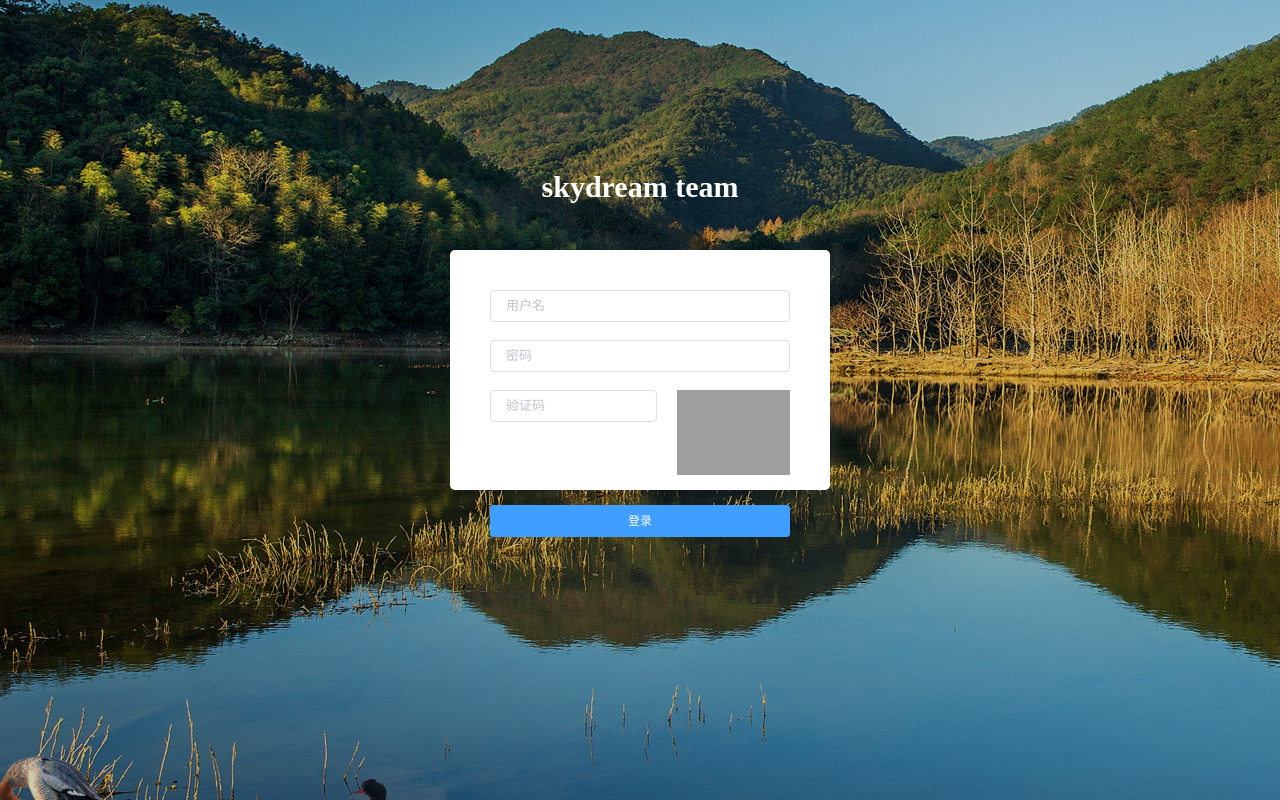
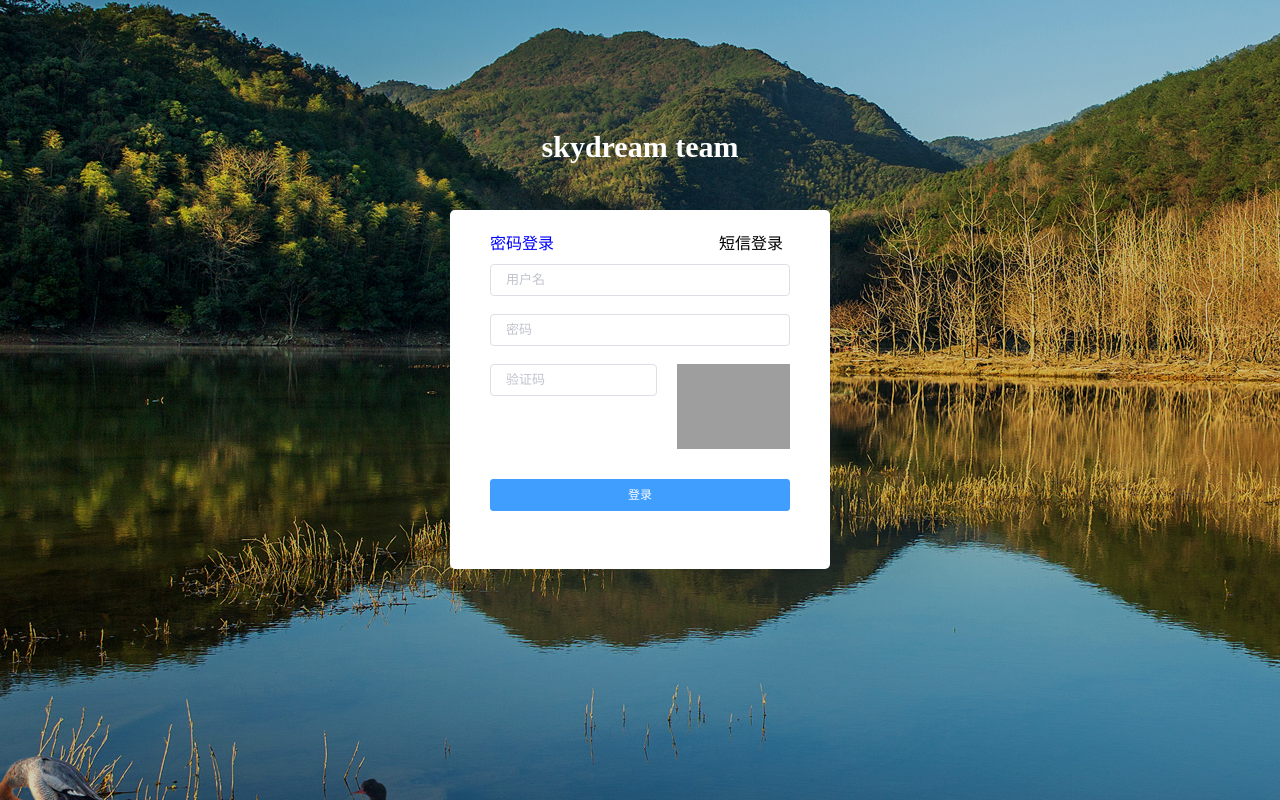
Before and after one commit to zengjinliu/skydream-front, a Vue app: page /login in a window 1280 px wide. Built offline with nearby package versions, Linux system fonts and the light colour scheme; what vue-cookie would draw is missing.

Commit message:
短信验证码登录完成

```diff
--- a/src/api/login.js
+++ b/src/api/login.js
@@ -20,8 +20,11 @@ export const doLogin = (params) => ajax(`/login`, params, 'POST');
 export function getCaptchaPath(uuid) {
   return url+ "/captcha?uuid=" + uuid;
 }
-//退出登录
+//3.退出登录
 export const doLogout = () => ajax(`/logout`);
-
-//修改密码
+//4.修改密码
 export const updatePwd = (params) => ajax(`/user/updatePwd`,params,'POST')
+//5.请求验证码
+export const requireMsgCode = (params) => ajax(`/msg/requireCode`,params,'POST')
+//6.短信验证码登录
+export const msgLogin = (params) => ajax(`/msg/login`,params,'POST');
--- a/src/pages/login/Login.vue
+++ b/src/pages/login/Login.vue
@@ -2,7 +2,13 @@
   <div class="login-wrap">
     <div class="login-title">skydream team</div>
     <div class="main-login">
-      <el-form :model="user" :rules="rules" ref="loginForm" @keyup.enter.native="login()" status-icon>
+      <div class="login-type">
+        <span class="pwd-login" :class="{blue:!loginType}" @click="handlePwd">密码登录</span>
+        <span class="msg-login" :class="{blue:loginType}" @click="handleMsg">短信登录</span>
+      </div>
+      <div class="login-area">
+        <el-form :model="user" v-show="!loginType" :rules="rules" ref="loginForm" @keyup.enter.native="login()"
+                 status-icon>
           <el-form-item prop="username">
             <el-input v-model="user.username" placeholder="用户名"></el-input>
           </el-form-item>
@@ -23,6 +29,32 @@
             <el-button class="login-btn-submit" type="primary" @click="login()">登录</el-button>
           </el-form-item>
         </el-form>
+
+        <el-form :model="msgUser" v-show="loginType" :rules="msgLoginRule" ref="msgLoginForm"
+                 @keyup.enter.native="msgLogin()"
+                 status-icon>
+          <el-form-item prop="phone">
+
+            <el-input  v-model="msgUser.phone" placeholder="填写常用手机号" class="phone-input"></el-input>
+            <el-button
+              type="text"
+              class="msg-btn"
+              :disabled="msgBtn"
+              @click="requiredMsgCode"
+              >
+              {{btnValue}}
+            </el-button>
+          </el-form-item>
+          <el-form-item prop="msgCode">
+            <el-input v-model="msgUser.msgCode" placeholder="验证码"></el-input>
+          </el-form-item>
+          <el-form-item>
+            <el-button class="login-btn-submit" type="primary" @click="msgLogin()">登录</el-button>
+          </el-form-item>
+        </el-form>
+      </div>
+
+
     </div>
   </div>
 
@@ -30,7 +62,7 @@
 </template>
 
 <script>
-  import {doLogin,getCaptchaPath,getUUID} from "../../api/login";
+  import {doLogin, getCaptchaPath, getUUID,requireMsgCode,msgLogin} from "../../api/login";
   import {getAllPerms} from "../../api/user";
   import router from "../../router";
 
@@ -44,6 +76,10 @@
           captcha: '',
           uuid:''
         },
+        msgUser: {
+          phone: '',
+          msgCode: ''
+        },
         rules: {
           username: [
             {required: true, message: '用户名不能为空', trigger: 'blur'}
@@ -55,7 +91,15 @@
             {required: true, message: '验证码不能为空', trigger: 'blur'}
           ]
         },
+        msgLoginRule: {
+          phone: [
+            {required: true, message: '请填写手机号', trigger: 'blur'},
+          ]
+        },
         captchaPath: '',//图片验证码
+        loginType: false,
+        msgBtn: false,
+        btnValue: '获取验证码',
       }
 
     },
@@ -84,12 +128,12 @@
           }
         });
       },
-      requireCaptcha(){
+      requireCaptcha() {
         //请求验证码
-        this.user.uuid= getUUID();
+        this.user.uuid = getUUID();
         this.captchaPath = getCaptchaPath(this.user.uuid);
       },
-      getAllPerms(){
+      getAllPerms() {
         getAllPerms().then(res => {
           if (res.code === 200) {
             //将权限信息进行缓存
@@ -98,7 +142,69 @@
         }).catch(err => {
           router.push('/login')
         })
+      },
+      handlePwd() {
+        this.loginType = false;
+        this.requireCaptcha();
+      },
+      handleMsg() {
+        this.loginType = true;
+      },
+      requiredMsgCode() {
+        //1.给指定手机号码发送验证码
+        this.$refs['msgLoginForm'].validate((valid) =>{
+          if(valid){
+            requireMsgCode(this.msgUser).then(res =>{
+              if(res.code!=200){
+                this.$message.error(res.msg)
               }
+            }).catch(err =>{});
+            //2.倒计时功能
+            this.timeoutChangeStyle()
+          }
+        })
+      },
+      timeoutChangeStyle(){
+        //倒计时60秒获取验证码
+        this.msgBtn = true;//禁用发送验证码按钮
+        let num =60;
+        let timer = window.setInterval(() =>{
+          if(num===0){
+            this.btnValue = '获取验证码';
+            num = 60;
+            this.msgBtn = false;
+            clearInterval(timer)
+          }else {
+            this.btnValue = num + 's后再次发送';
+            num--;
+          }
+        },1000)
+      },
+      msgLogin() {
+        //短信登录
+        this.$refs['msgLoginForm'].validate((valid) => {
+          if (valid) {
+            //登录
+            if(this.msgUser.msgCode==''){
+              this.$message.error('填写短信验证码');
+              return false;
+            } else {
+              msgLogin(this.msgUser).then(res =>{
+                if(res.code==200){
+                  this.$cookie.set('token', res.datas.token);
+                  let user = {username: res.datas.username, id: res.datas.userId};
+                  this.$store.dispatch('saveUserInfo', user)
+                  this.$router.replace('/info');
+                  //登陆成功后将权限信息保存
+                  this.getAllPerms();
+                }else {
+                  this.$message.error(res.msg);
+                }
+              })
+            }
+          }
+        });
+      },
     }
 
   }
@@ -118,7 +224,7 @@
 
   .login-title {
     position: absolute;
-    top: 50%;
+    top: 45%;
     width: 100%;
     margin-top: -230px;
     text-align: center;
@@ -130,9 +236,8 @@
   .main-login {
     position: absolute;
     left: 50%;
-    top: 50%;
+    top: 45%;
     width: 300px;
-    height: 160px;
     margin-left: -190px;
     margin-top: -150px;
     padding: 40px;
@@ -152,4 +257,41 @@
   .login-btn-submit {
     width: 100%;
   }
+
+  .login-type {
+    padding-bottom: 5px;
+    margin-top: -20px;
+  }
+
+  .msg-login {
+    margin-left: 55%;
+    cursor: pointer;
+  }
+
+  .login-area {
+    padding-top: 5px;
+  }
+
+  .pwd-login {
+    cursor: pointer;
+  }
+
+  .blue {
+    color: blue;
+    cursor: pointer;
+  }
+
+  .phone-input {
+    border-radius: 0px;
+    width: 100%;
+    height: 30px;
+  }
+
+  .msg-btn {
+    text-align: center;
+    border-radius: 2px;
+    position: absolute;
+    right:5px;
+    top: 2px;
+  }
 </style>
```
Lines whose indentation alone changed are shown as unchanged.
